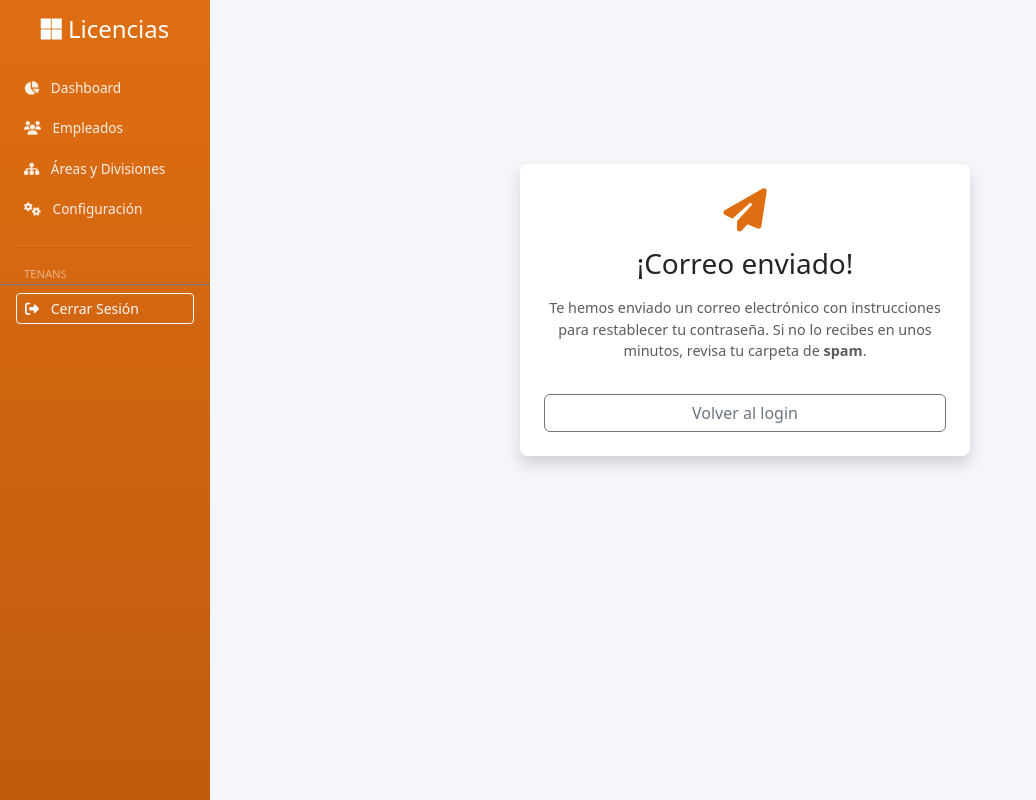
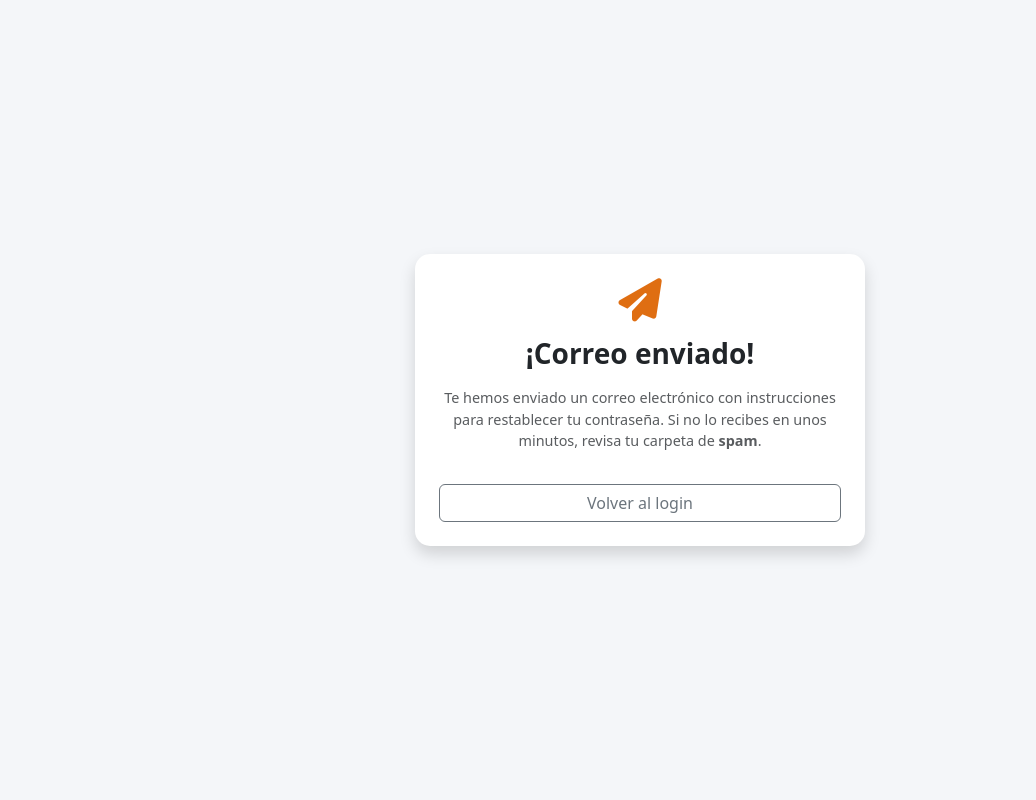
Before and after one commit to ary10220/proyecto-licencias, a Django app: page /reset_password_sent/ in a window 1280 px wide. Shown: the whole page, without its empty margins (0-1036 px from the left). Run offline with Django 5.2, Linux system fonts and the light colour scheme; some libraries are stand-ins or nearby versions.

Commit message:
Mejorando la parte visual del mensaje al correo

```diff
--- a/config/urls.py
+++ b/config/urls.py
@@ -28,7 +28,12 @@ urlpatterns = [
     path('logout/', auth_views.LogoutView.as_view(), name='logout'),
 
     # Recuperación de contraseña
-    path('reset_password/', auth_views.PasswordResetView.as_view(template_name="registration/password_reset_form.html"), name="reset_password"),
+    path('reset_password/', auth_views.PasswordResetView.as_view(
+    template_name="registration/password_reset_form.html",
+    email_template_name="registration/password_reset_email.txt",      # Respaldo de texto
+    html_email_template_name="registration/password_reset_email.html", # El diseño naranja
+    subject_template_name="registration/password_reset_subject.txt"    # El asunto
+    ), name="reset_password"),
     path('reset_password_sent/', auth_views.PasswordResetDoneView.as_view(template_name="registration/password_reset_done.html"), name="password_reset_done"),
     path('reset/<uidb64>/<token>/', auth_views.PasswordResetConfirmView.as_view(template_name="registration/password_reset_confirm.html"), name="password_reset_confirm"),
     path('reset_password_complete/', auth_views.PasswordResetCompleteView.as_view(template_name="registration/password_reset_complete.html"), name="password_reset_complete"),
--- a/templates/registration/password_reset_done.html
+++ b/templates/registration/password_reset_done.html
@@ -2,10 +2,22 @@
 {% block title %}Correo Enviado{% endblock %}
 
 {% block content %}
-<div class="container d-flex justify-content-center align-items-center" style="min-height: 70vh;">
-    <div class="card p-4 shadow text-center" style="width: 100%; max-width: 450px;">
+<style>
+    .sidebar { display: none !important; }
+    .main-content {
+        margin-left: 0 !important;
+        padding: 0 !important;
+        width: 100% !important;
+        display: flex;
+        justify-content: center;
+        align-items: center;
+        min-height: 100vh;
+    }
+</style>
+
+<div class="card p-4 shadow text-center" style="width: 100%; max-width: 450px; border-radius: 15px;">
     <i class="fa-solid fa-paper-plane fa-3x mb-3" style="color: var(--color-principal);"></i>
-        <h3 class="mb-3">¡Correo enviado!</h3>
+    <h3 class="mb-3 fw-bold">¡Correo enviado!</h3>
     <p class="text-muted">
         Te hemos enviado un correo electrónico con instrucciones para restablecer tu contraseña.
         Si no lo recibes en unos minutos, revisa tu carpeta de <strong>spam</strong>.
@@ -14,5 +26,4 @@
         <a href="{% url 'login' %}" class="btn btn-outline-secondary w-100">Volver al login</a>
     </div>
 </div>
-</div>
 {% endblock %}
--- /dev/null
+++ b/templates/registration/password_reset_subject.txt
@@ -0,0 +1 @@
+Restablecer contraseña - Sistema de Licencias
```
Also changed, not shown: templates/registration/password_reset_email.html (added, +54 -0 lines), templates/registration/password_reset_email.txt (added, +9 -0 lines). Lines whose indentation alone changed are shown as unchanged.
